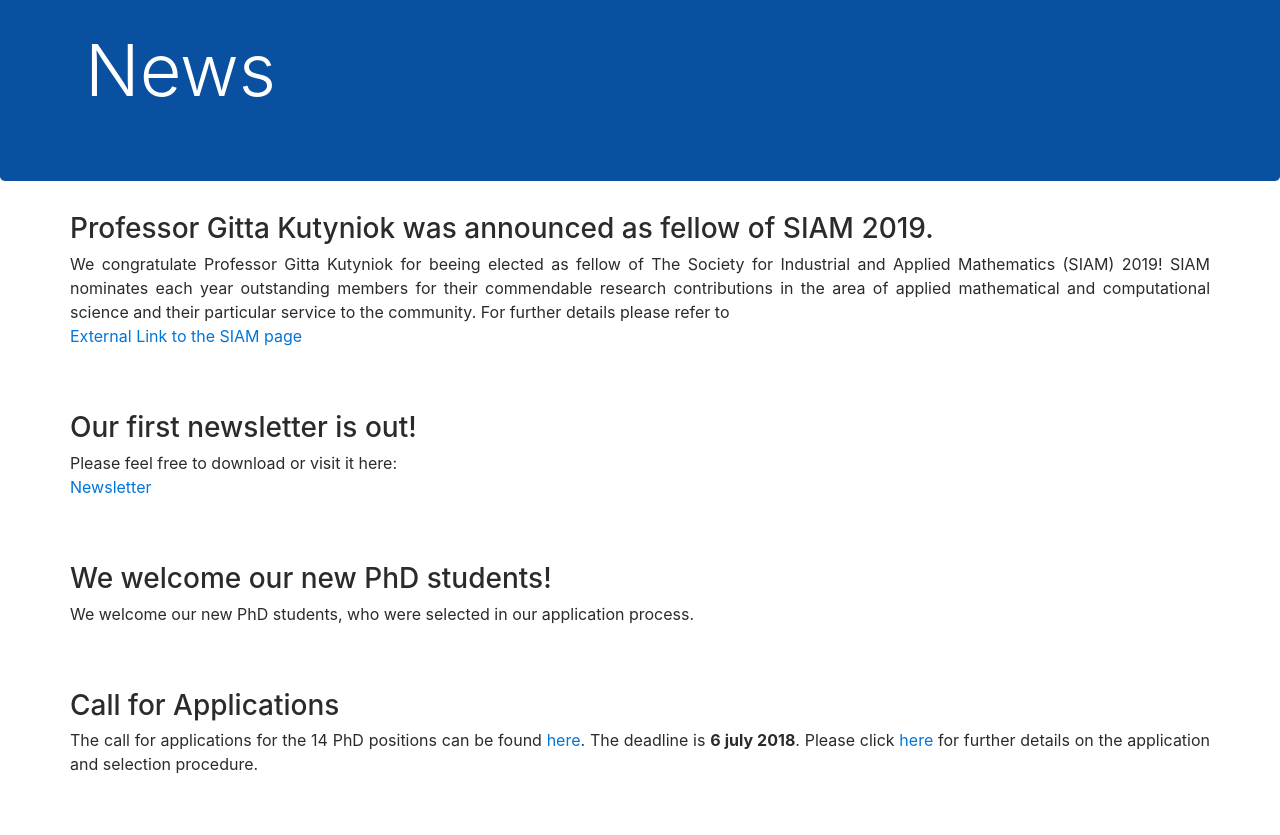
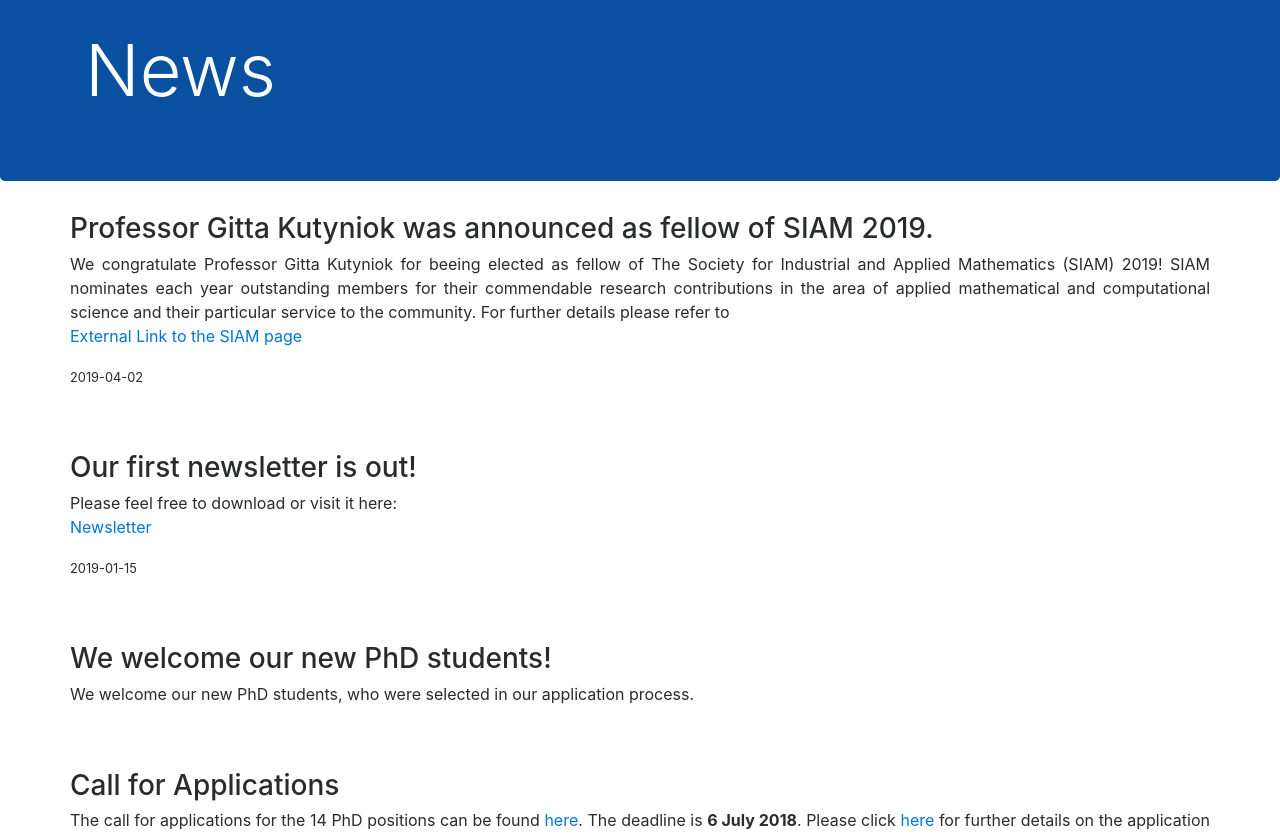
Before and after one commit to daedalus-berlin/daedalus-berlin.github.io, a plain HTML site: page news.html in a window 1280 px wide. Shown: the part 116-951 px from the top of the page. Drawn offline with nearby package versions, Linux system fonts and the light colour scheme; a script that the page names is missing.

Commit message:
Update news.html
News text corrected

```diff
--- a/news.html
+++ b/news.html
@@ -85,7 +85,8 @@ science and their particular service to the community. For further
 details please refer to
  <br>
 			  <a href= "https://sinews.siam.org/Details-Page/siam-announces-class-of-2019-fellows">External Link to the SIAM page</a>
-          </p>
+<p><small>2019-04-02</small></p>
+		</p>
 <br><br>
 		<h3>
 Our first newsletter is out!
@@ -93,7 +94,8 @@ Our first newsletter is out!
           <p align="justify">
 Please feel free to download or visit it here: <br>
 			  <a href= "https://github.com/IncendiosI/Daedalus_files/raw/master/DAEDALUS%201st%20Newsletter.pdf">Newsletter</a>
-          </p>
+<p><small>2019-01-15</small></p>
+	      </p>
 <br><br>
         <h3>
 We welcome our new PhD students!
@@ -107,7 +109,7 @@ Call for Applications
 			</h3>
           <p align="justify">
 The call for applications for the 14 PhD positions can be
-found <a href="real_call.html">here</a>. The deadline is <b>6 july 2018</b>. Please click  <a href="call.html">here</a> for further details on the application and selection procedure.
+found <a href="real_call.html">here</a>. The deadline is <b>6 July 2018</b>. Please click  <a href="call.html">here</a> for further details on the application and selection procedure.
 		  </p>
 
           <br><br>
```
